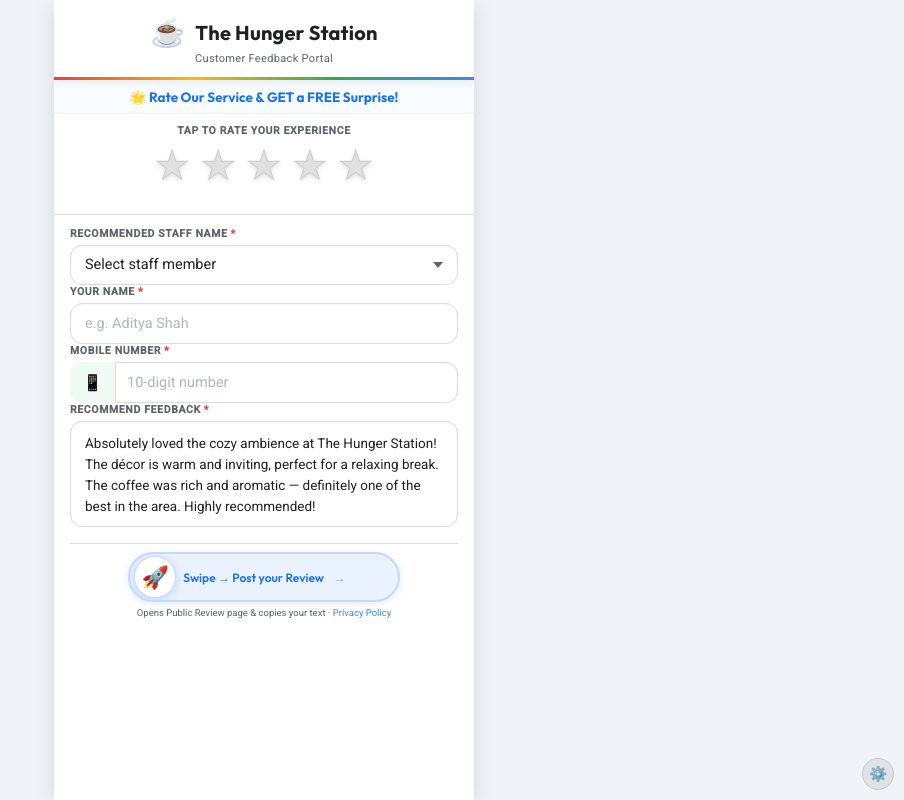
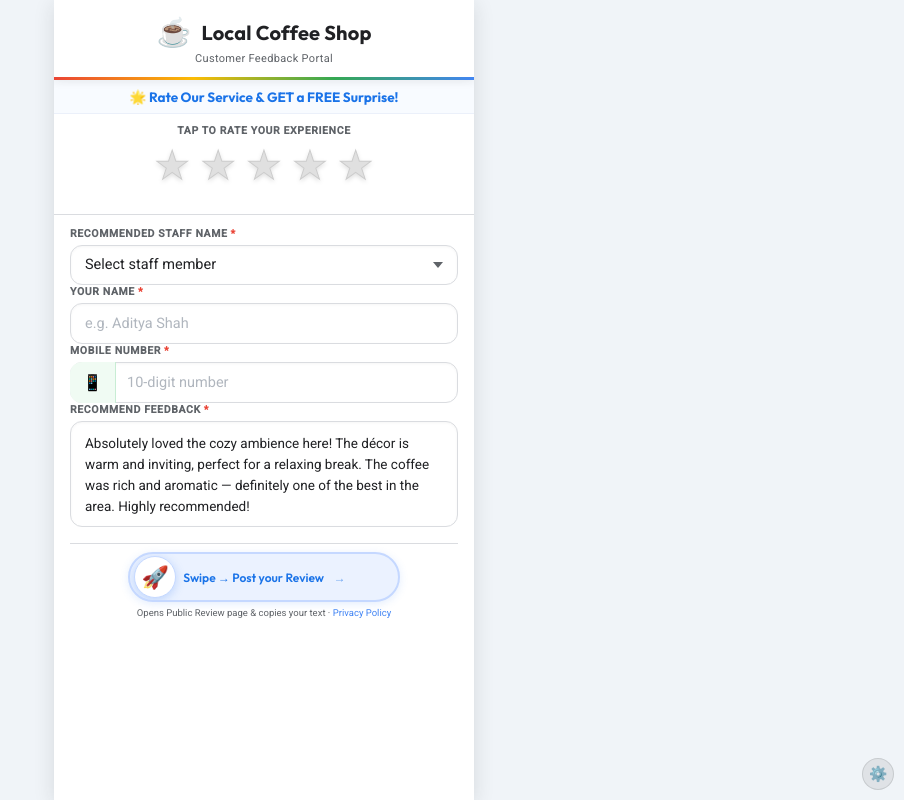
Before and after one commit to Niral789/feedback, a plain HTML site: page index2.html in a window 1280 px wide. Shown: the whole page, without its empty margins (376-1280 px from the left). Drawn offline with Linux system fonts and the light colour scheme.

Commit message:
Update index2.html

```diff
--- a/index2.html
+++ b/index2.html
@@ -3,7 +3,7 @@
 <head>
 <meta charset="UTF-8">
 <meta name="viewport" content="width=device-width, initial-scale=1.0, maximum-scale=1.0, user-scalable=no">
-<title>The Hunger Station</title>
+<title>Local Cafe Feedback</title>
 <link href="https://fonts.googleapis.com/css2?family=Outfit:wght@400;500;600;700&family=Roboto:wght@300;400;500&display=swap" rel="stylesheet">
 <style>
 /* ═══════════════════════════════════════
@@ -360,7 +360,7 @@ html,body{width:100%;height:100%;overflow:hidden;background:#F0F4F8;font-family:
   <div class="top-bar">
     <div class="brand-logo-row">
       <div style="font-size:28px">☕</div>
-      <div class="brand-name">The Hunger Station</div>
+      <div class="brand-name">Local Coffee Shop</div>
     </div>
     <div class="brand-tag">Customer Feedback Portal</div>
   </div>
@@ -496,15 +496,15 @@ html,body{width:100%;height:100%;overflow:hidden;background:#F0F4F8;font-family:
       <li>Date and time of submission</li>
     </ul>
     <h2>How We Use Your Data</h2>
-    <p>Your data is stored securely in a private database accessible only to The Hunger Station management, used to improve service quality and recognise staff.</p>
+    <p>Your data is stored securely in a private database accessible only to the cafe management, used to improve service quality and recognise staff.</p>
     <h2>Public Reviews</h2>
     <p>When you choose to post publicly, your review text is copied to your clipboard and the review site is opened in a new tab.</p>
     <h2>Data Sharing</h2>
-    <p>We do not sell or share your personal data with any third parties outside The Hunger Station team.</p>
+    <p>We do not sell or share your personal data with any third parties outside our local team.</p>
     <h2>Data Retention</h2>
     <p>Your data is retained for up to 12 months for service improvement purposes.</p>
     <h2>Contact Us</h2>
-    <p>For any privacy-related queries, please speak to a manager at The Hunger Station.</p>
+    <p>For any privacy-related queries, please speak to a manager at the cafe.</p>
   </div>
 </div>
 </div>
@@ -1253,9 +1253,9 @@ function saveStaff(){
    SEO TEMPLATES (from sheet, fallback local)
 ═══════════════════════════════════════ */
 const SEO_FALLBACK=[
-  {Tag:'Ambience',Text:'Absolutely loved the cozy ambience at The Hunger Station! The décor is warm and inviting, perfect for a relaxing break. The coffee was rich and aromatic — definitely one of the best in the area. Highly recommend!'},
-  {Tag:'Service',Text:'Exceptional service at The Hunger Station! The staff was incredibly welcoming and attentive. My order arrived quickly and was exactly as expected. Will be my go-to café!'},
-  {Tag:'Coffee Quality',Text:'The Hunger Station serves some of the finest coffee I\'ve had in a long time. Each cup is crafted with care. The espresso was bold, the latte perfectly balanced. A must-visit for coffee lovers!'},
+  {Tag:'Ambience',Text:'Absolutely loved the cozy ambience at this cafe! The décor is warm and inviting, perfect for a relaxing break. The coffee was rich and aromatic — definitely one of the best in the area. Highly recommend!'},
+  {Tag:'Service',Text:'Exceptional service today! The staff was incredibly welcoming and attentive. My order arrived quickly and was exactly as expected. Will be my go-to café!'},
+  {Tag:'Coffee Quality',Text:'They serve some of the finest coffee I\'ve had in a long time. Each cup is crafted with care. The espresso was bold, the latte perfectly balanced. A must-visit for coffee lovers!'},
   {Tag:'Family Visit',Text:'Visited with family and had a wonderful time. Spacious, kid-friendly, great menu options. The staff made us feel at home. Highly recommended for families!'},
   {Tag:'Work/Study',Text:'Perfect spot for working and studying. Comfortable seating, great coffee, and the team is always friendly. Perfect for professionals and students alike!'},
 ];
@@ -1283,7 +1283,7 @@ async function loadSEOTemplates(){
    REPLY TEMPLATES (from sheet, fallback local)
 ═══════════════════════════════════════ */
 const REPLY_FALLBACK=[
-  {Tag:'5-Star Reply',Text:'Thank you so much for your kind words! 🌟 We are thrilled to hear you had a wonderful experience at The Hunger Station. Your feedback motivates our entire team. We look forward to seeing you again soon! ☕'},
+  {Tag:'5-Star Reply',Text:'Thank you so much for your kind words! 🌟 We are thrilled to hear you had a wonderful experience here. Your feedback motivates our entire team. We look forward to seeing you again soon! ☕'},
   {Tag:'Low Rating Reply',Text:'Thank you for taking the time to share your feedback. We sincerely apologise that your experience didn\'t meet expectations. We\'d love the opportunity to make it right — please visit us again and ask for the manager! 🙏'},
   {Tag:'Average Rating Reply',Text:'Thank you for your honest feedback! We\'re glad you visited and appreciate you sharing your experience. We\'re always working to improve and hope your next visit will be even better! 😊'},
 ];
@@ -1343,12 +1343,12 @@ function showToast(msg){
 
 // SEO fallback templates (used when sheet is unreachable)
 const SEO_FORM_FALLBACK = [
-  'Absolutely loved the cozy ambience at The Hunger Station! The décor is warm and inviting, perfect for a relaxing break. The coffee was rich and aromatic — definitely one of the best in the area. Highly recommended!',
-  'Exceptional service at The Hunger Station! The staff was incredibly welcoming and attentive. My order arrived quickly and was exactly as expected. The team genuinely cares about every guest. Will be my go-to café from now on!',
-  "The Hunger Station serves some of the finest coffee I've had in a long time. Each cup is crafted with care and precision. The espresso was bold, the latte perfectly balanced. A must-visit for true coffee lovers!",
-  'Visited The Hunger Station with my family and had a wonderful time. Spacious, kid-friendly, great menu options for everyone. The staff made us feel at home. Highly recommended for families!',
-  'The Hunger Station is my favourite spot for working and studying. Comfortable seating, great coffee, and the team is always friendly. Perfect for professionals and students alike!',
-  'Great experience at The Hunger Station! The drinks were crafted to perfection and the presentation was beautiful. The staff were polite and efficient. Looking forward to my next visit!',
+  'Absolutely loved the cozy ambience here! The décor is warm and inviting, perfect for a relaxing break. The coffee was rich and aromatic — definitely one of the best in the area. Highly recommended!',
+  'Exceptional service! The staff was incredibly welcoming and attentive. My order arrived quickly and was exactly as expected. The team genuinely cares about every guest. Will be my go-to café from now on!',
+  "This place serves some of the finest coffee I've had in a long time. Each cup is crafted with care and precision. The espresso was bold, the latte perfectly balanced. A must-visit for true coffee lovers!",
+  'Visited here with my family and had a wonderful time. Spacious, kid-friendly, great menu options for everyone. The staff made us feel at home. Highly recommended for families!',
+  'This is my favourite spot for working and studying. Comfortable seating, great coffee, and the team is always friendly. Perfect for professionals and students alike!',
+  'Great experience here! The drinks were crafted to perfection and the presentation was beautiful. The staff were polite and efficient. Looking forward to my next visit!',
 ];
 
 async function fetchSEOTemplates() {
```
